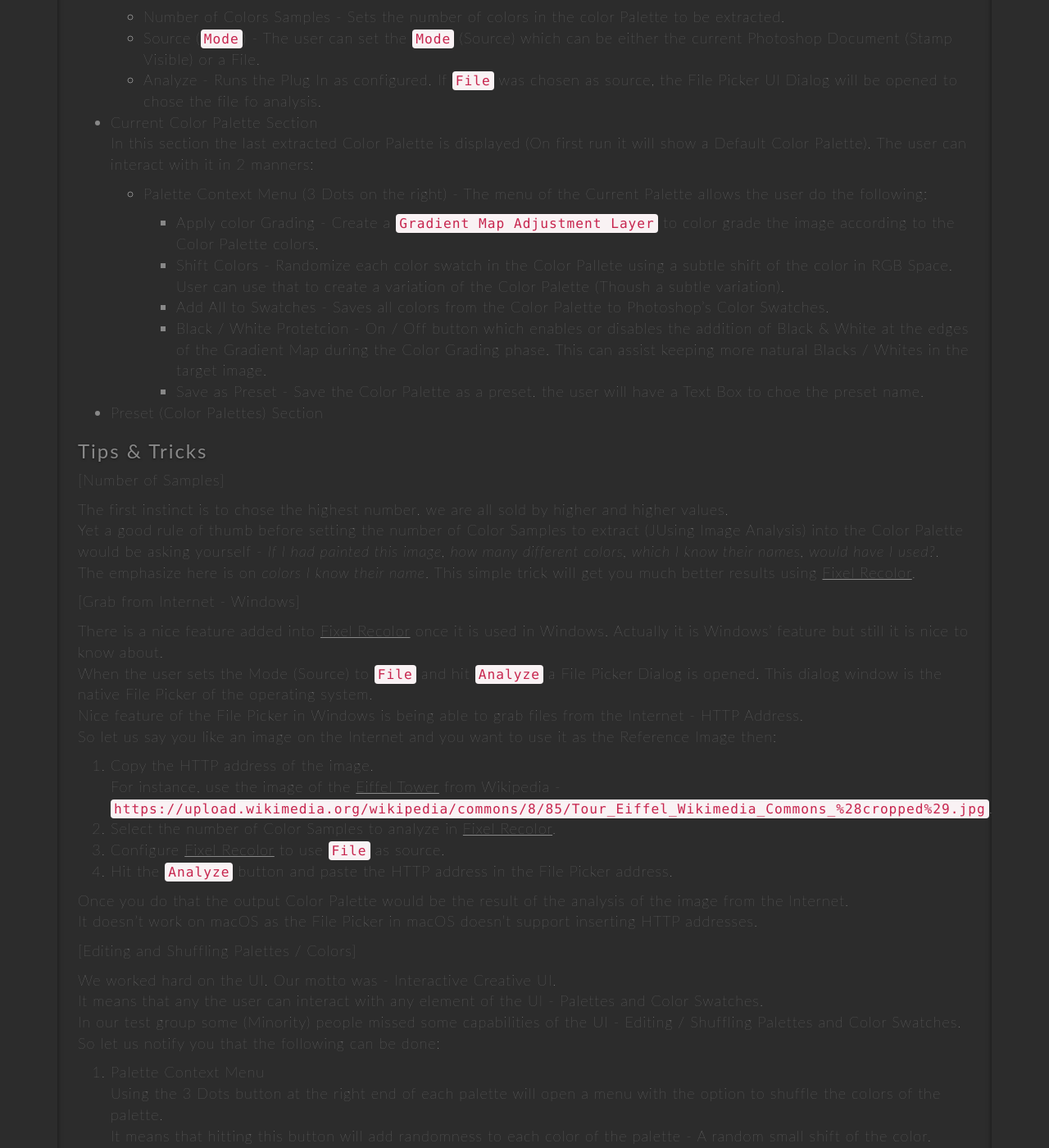
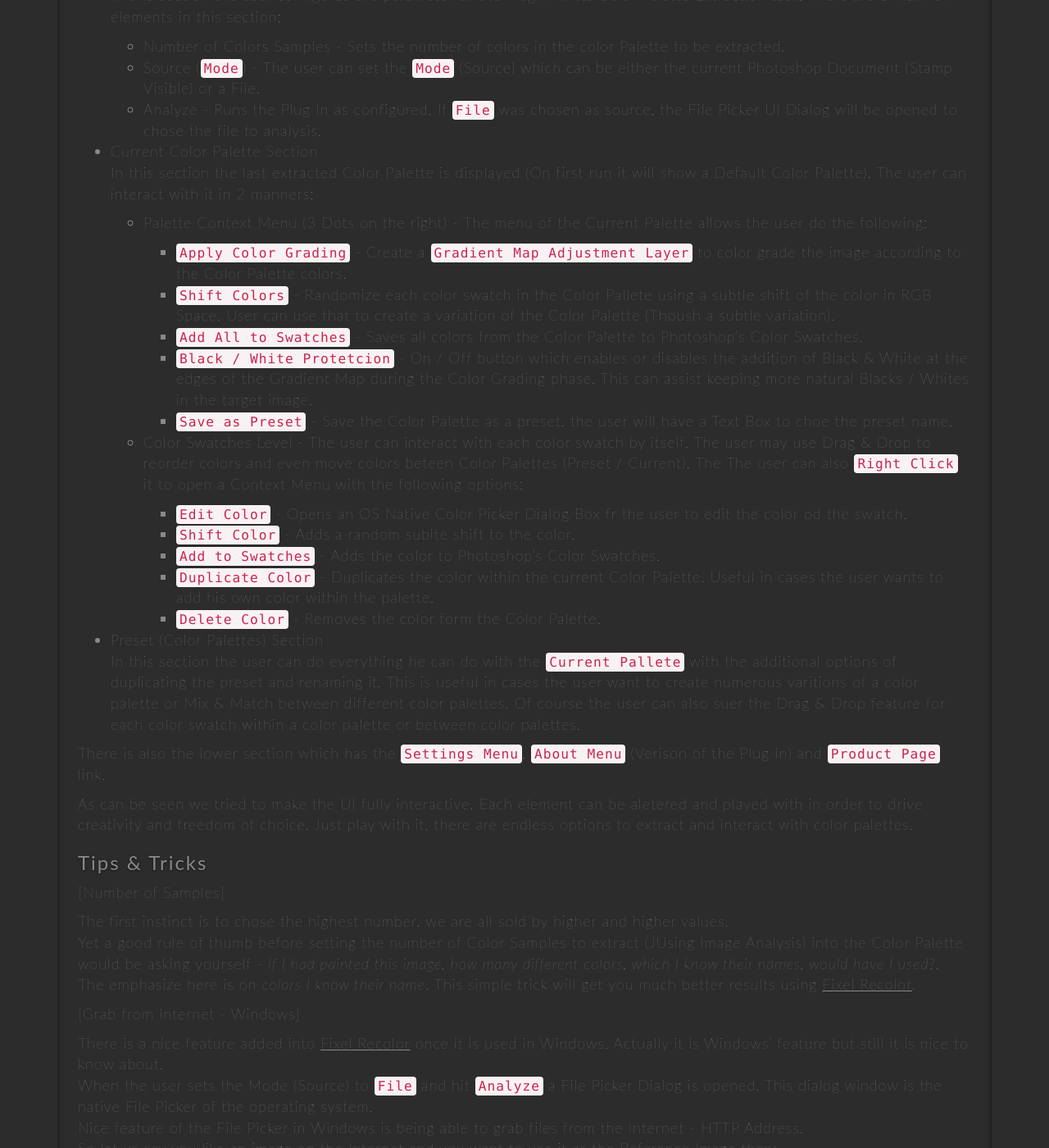
Before and after one commit to FixelAlgorithmsTeam/fixel, a Jekyll site: the page built from _posts/2018-12-22-fixel-recolor-1-ps.md, in a window 1280 px wide and 1400 px high, scrolled down 4035 px. Shown: the whole window at 82% size. Built offline with Jekyll 4.4.1, drawn with Linux system fonts in a browser that asks for light colours; nearby versions of some CDN libraries; comment, search, counter and statistics services are not loaded; some of the changed text lies outside the part shown.

Commit message:
Update 2018-12-22-fixel-recolor-1-ps.md

```diff
--- a/_posts/2018-12-22-fixel-recolor-1-ps.md
+++ b/_posts/2018-12-22-fixel-recolor-1-ps.md
@@ -81,6 +81,8 @@ Now, what's the algorithm tries to do, using Machine Learning algorith, it under
 In the reference image it is quite easy to think about it (Well, that's the reason it was chosen) and figure it out.
 The algorithm tries to solve the same problem even in cases it is less intuitive to do but the idea is the same.
 
+By default, the color palette is formed with the colors sorted by their Luminosity Value from darkest to brightest.
+
 ### User Interface (UI)
 
 The algorithm (Plug In) gets the number color samples in the Color Palette to extract from the user.
@@ -102,12 +104,23 @@ In order to do so the UI has basically 3 main sections:
 
 	*	Palette Context Menu (3 Dots on the right) - The menu of the Current Palette allows the user do the following:
 
-		*	Apply color Grading - Create a `Gradient Map Adjustment Layer` to color grade the image according to the Color Palette colors.
-		*	Shift Colors - Randomize each color swatch in the Color Pallete using a subtle shift of the color in RGB Space. User can use that to create a variation of the Color Palette (Thoush a subtle variation).
-		*	Add All to Swatches - Saves all colors from the Color Palette to Photoshop's Color Swatches.
-		*	Black / White Protetcion - On / Off button which enables or disables the addition of Black & White at the edges of the Gradient Map during the Color Grading phase. This can assist keeping more natural Blacks / Whites in the target image.
-		*	Save as Preset - Save the Color Palette as a preset. the user will have a Text Box to choe the preset name.
+		*	`Apply Color Grading` - Create a `Gradient Map Adjustment Layer` to color grade the image according to the Color Palette colors.
+		*	`Shift Colors` - Randomize each color swatch in the Color Pallete using a subtle shift of the color in RGB Space. User can use that to create a variation of the Color Palette (Thoush a subtle variation).
+		*	`Add All to Swatches` - Saves all colors from the Color Palette to Photoshop's Color Swatches.
+		*	`Black / White Protetcion` - On / Off button which enables or disables the addition of Black & White at the edges of the Gradient Map during the Color Grading phase. This can assist keeping more natural Blacks / Whites in the target image.
+		*	`Save as Preset` - Save the Color Palette as a preset. the user will have a Text Box to choe the preset name.
+	*	Color Swatches Level - The user can interact with each color swatch by itself. The user may use Drag & Drop to reorder colors and even move colors beteen Color Palettes (Preset / Current). The The user can also `Right Click` it to open a Context Menu with the following options:
+		*	`Edit Color` - Opens an OS Native Color Picker Dialog Box fr the user to edit the color od the swatch.
+		*	`Shift Color` - Adds a random sublte shift to the color.
+		*	`Add to Swatches` - Adds the color to Photoshop's Color Swatches.
+		*	`Duplicate Color` - Duplicates the color within the current Color Palette. Useful in cases the user wants to add his own color within the palette.
+		*	`Delete Color` - Removes the color form the Color Palette.
  *	Preset (Color Palettes) Section
+ 	In this section the user can do everything he can do with the `Current Pallete` with the additional options of duplicating the preset and renaming it. This is useful in cases the user want to create numerous varitions of a color palette or Mix & Match between different color palettes. Of course the user can also suer the Drag & Drop feature for each color swatch within a color palette or between color palettes.
+
+There is also the lower section which has the `Settings Menu`, `About Menu` (Verison of the Plug In) and `Product Page` link.
+
+As can be seen we tried to make the UI fully interactive. Each element can be aletered and played with in order to drive creativity and freedom of choice. Just play with it, there are endless options to extract and interact with color palettes.
 
 
 ### Tips & Tricks
```
Also changed, not shown: other parts of _posts/2018-12-22-fixel-recolor-1-ps.md (+4 -0 lines).
